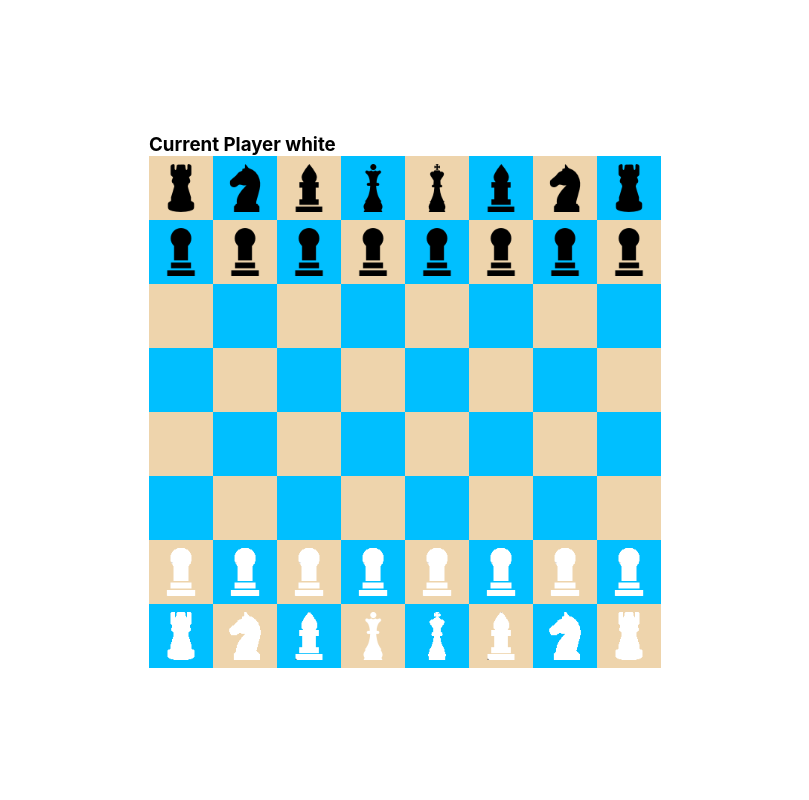
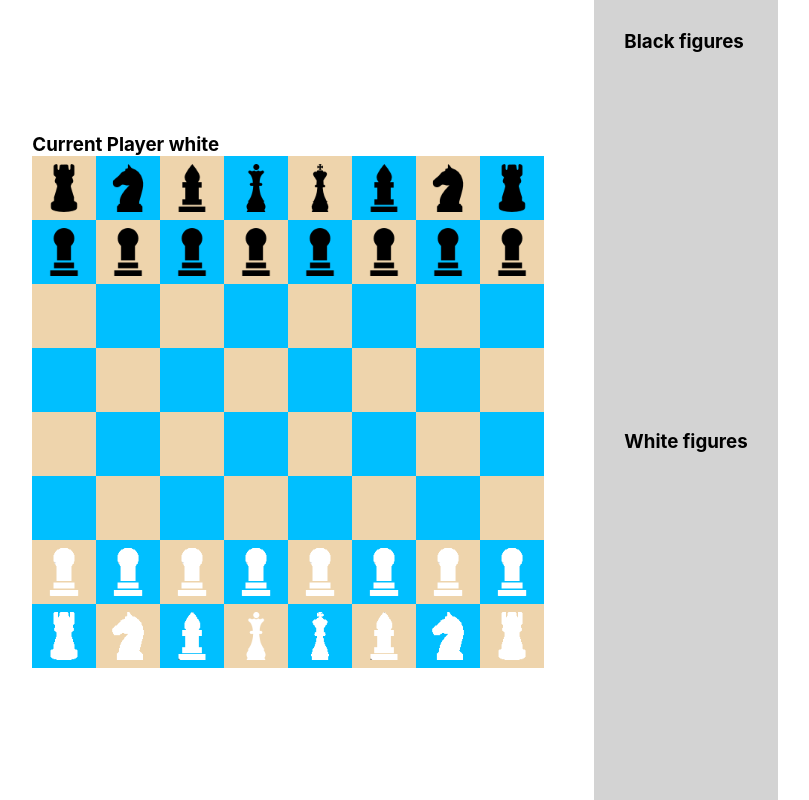
Before and after one commit to AntonSheluho/Ulbi-TV-Chess, a React (Create React App) app: page / in a window 1280 px wide. Shown: the whole page, without its empty margins (235-1044 px from the left). Built offline with nearby package versions, Linux system fonts and the light colour scheme.

Commit message:
add LostFigures.tsx

```diff
--- a/src/App.css
+++ b/src/App.css
@@ -17,7 +17,6 @@
     display: flex;
     flex-wrap: wrap;
 }
-
 .cell {
     width: 64px;
     height: 64px;
@@ -25,17 +24,14 @@
     justify-content: center;
     align-items: center;
 }
-
 .cell img {
     width: 48px;
     height: 48px;
     position: relative;
 }
-
 .black {
     background-color: deepskyblue;
 }
-
 .white {
     background-color: #eed4ac;
 }
@@ -43,10 +39,16 @@
 .selected {
     background-color: brown;
 }
+.available {
+    height: 12px;
+    width: 12px;
+    border-radius: 50%;
+    background-color: #22c022;
+}
 
-.available {
-    width: 12px;
-    height: 12px;
-    border-radius: 50%;
-    background-color: green;
+.lost {
+    height: calc(50vh - 60px);
+    padding: 30px;
+    margin-left: 50px;
+    background-color: lightgray;
 }
--- a/src/App.tsx
+++ b/src/App.tsx
@@ -1,6 +1,7 @@
 import React, { useEffect, useState } from 'react';
 import './App.css';
 import BoardComponent from './components/BoardComponent';
+import LostFigures from './components/LostFigures';
 import { Board } from './models/Board';
 import { Colors } from './models/Colors';
 import { Player } from './models/Player';
@@ -30,6 +31,10 @@
     return (
         <div className="app">
             <BoardComponent board={board} setBoard={setBoard} currentPlayer={currentPlayer} swapPlayer={swapPlayer}/>
+            <div>
+                <LostFigures title='Black figures' figures={board.lostBlackFigures} />
+                <LostFigures title='White figures' figures={board.lostWhiteFigures} />
+            </div>
         </div>
     );
 }
--- /dev/null
+++ b/src/components/LostFigures.tsx
@@ -0,0 +1,22 @@
+import React, { FC } from 'react'
+import { Figure } from '../models/figures/Figure';
+
+interface lostFiguresProps {
+    title: string;
+    figures: Figure[];
+}
+
+const LostFigures: FC<lostFiguresProps> = ({title, figures}) => {
+  return (
+    <div className='lost'>
+        <h3>{title}</h3>
+        {figures.map(figure =>
+              <div key={figure.id}>
+                  {figure.name} {figure.logo && <img style={{width: '20px', height: '20px'}} src={figure.logo}/>}
+              </div>
+        )}
+    </div>
+  )
+}
+
+export default LostFigures
--- a/src/models/Board.ts
+++ b/src/models/Board.ts
@@ -9,8 +9,8 @@
 import { Figure } from './figures/Figure';
 export class Board {
     cells: Cell[][] = []
-    lostBlackFigure: Figure[] = []
-    lostWhiteFigure: Figure[] = []
+    lostBlackFigures: Figure[] = []
+    lostWhiteFigures: Figure[] = []
 
     public initCells() {
         for (let i = 0; i < 8; i++) {
@@ -29,6 +29,8 @@
     public getCopyBoard(): Board {
         const newBoard = new Board();
         newBoard.cells = this.cells;
+        newBoard.lostBlackFigures = this.lostBlackFigures;
+        newBoard.lostWhiteFigures = this.lostWhiteFigures;
         return newBoard;
     }
 
--- a/src/models/Cell.ts
+++ b/src/models/Cell.ts
@@ -86,8 +86,8 @@
 
     addLostFigure(figure: Figure) {
         figure.color ===Colors.BLACK
-            ? this.board.lostBlackFigure.push(figure)
-            : this.board.lostWhiteFigure.push(figure)
+            ? this.board.lostBlackFigures.push(figure)
+            : this.board.lostWhiteFigures.push(figure)
     }
 
     moveFigure(target: Cell) {
```
